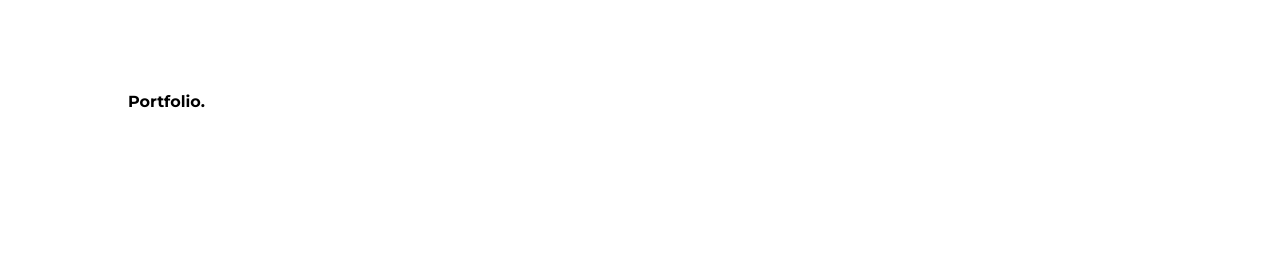
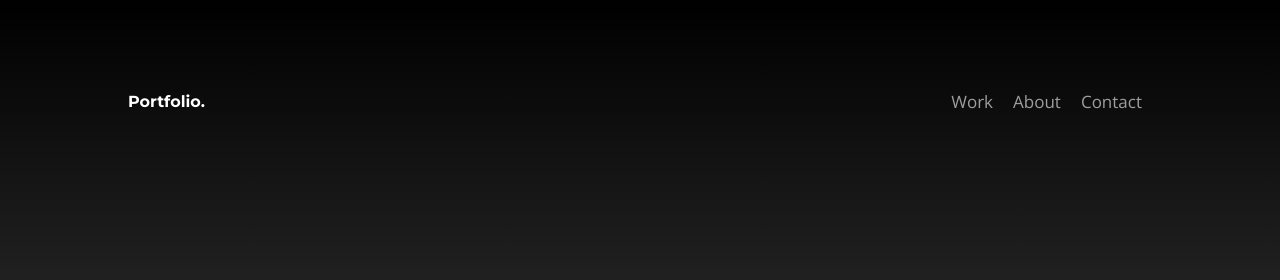
Before and after one commit to DiegoEsp294/portfolio, a Gatsby site: page / in a window 1280 px wide. Shown: the top 280 px of the page. Built offline with nearby package versions, Linux system fonts and the light colour scheme; Gatsby itself is replaced by a stand-in of ours; grey boxes are pictures that could not be loaded.

Commit message:
fixed background

```diff
--- a/package.json
+++ b/package.json
@@ -5,6 +5,7 @@
   "version": "0.1.0",
   "author": "Chetan Verma <hello@chetanverma.com>",
   "dependencies": {
+    "firebase": "^9.2.0",
     "gatsby": "^2.26.1",
     "gatsby-image": "^2.5.0",
     "gatsby-plugin-manifest": "^2.6.1",
--- a/src/pages/index.js
+++ b/src/pages/index.js
@@ -3,8 +3,8 @@ import React from "react"
 import Layout from "../components/layout"
 import SEO from "../components/seo"
 // Components
-/* import Header from "../components/Header"
- */import Work from "../components/Work"
+/* import Header from "../components/Header"*/
+import Work from "../components/Work"
 import About from "../components/about"
 import Skills from "../components/skills"
 import Footer from "../components/Footer"
--- a/src/styles/mains.scss
+++ b/src/styles/mains.scss
@@ -22,6 +22,8 @@ body {
   padding: 0;
   overflow-y: scroll;
   overflow-x: hidden;
+  color:white;
+  background: linear-gradient(black, white);
 }
 
 .section {
```
Also changed, not shown: public/index.html (+1 -1 lines).
